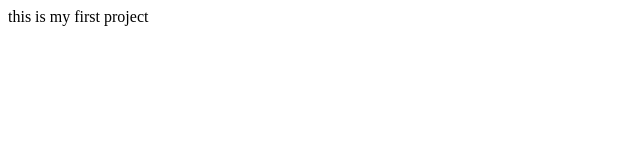
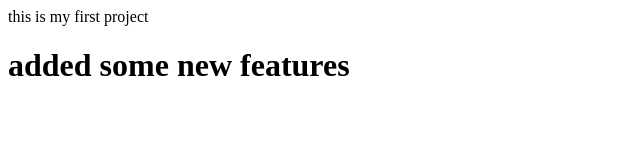
Before and after one commit to HafizAbdullahBhai/new.repo, a plain HTML site: page index.html in a window 1280 px wide. Shown: the whole page, without its empty margins (0-640 px from the left). Drawn offline with Linux system fonts and the light colour scheme.

Commit message:
feature added

```diff
--- a/index.html
+++ b/index.html
@@ -1,4 +1,5 @@
 <html>
 <title>made some corrections</title>
 <h>this is my first project</h>
+<h1>added some new features</h1>
 </html>
```
